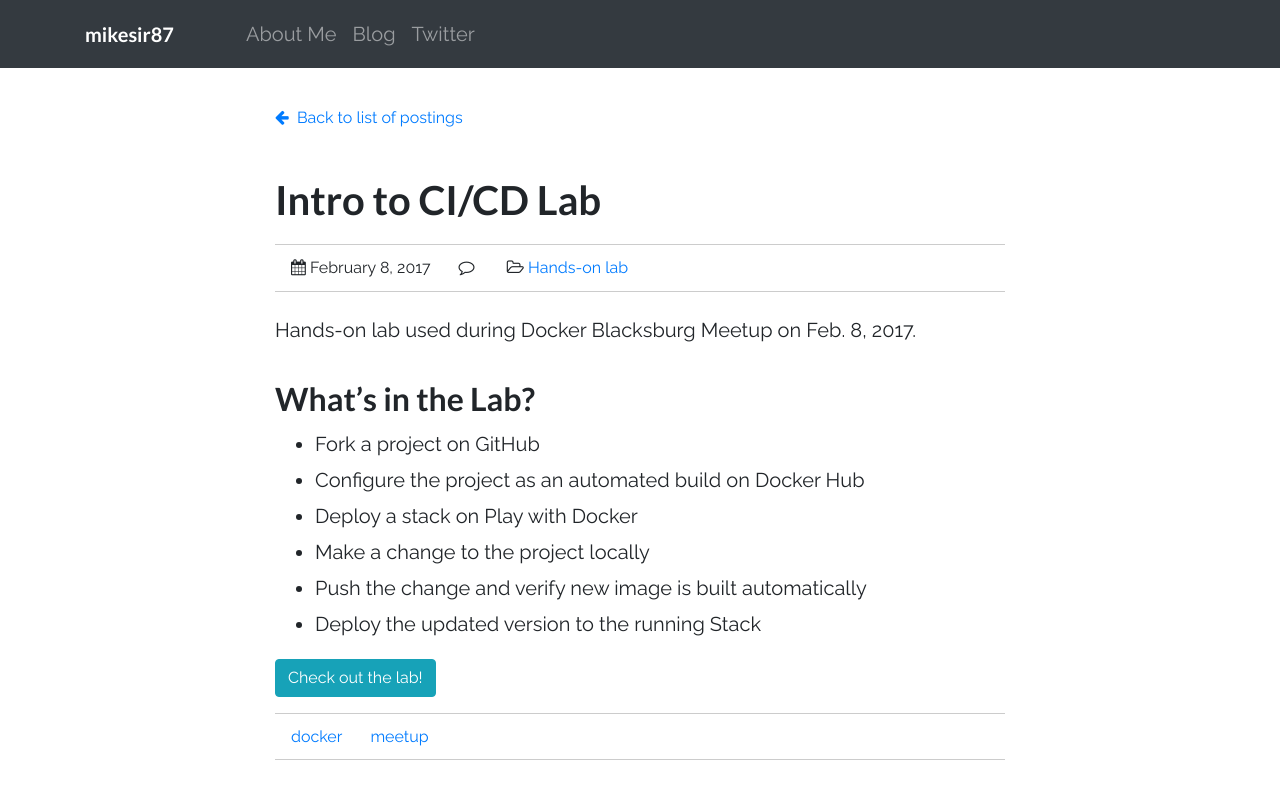
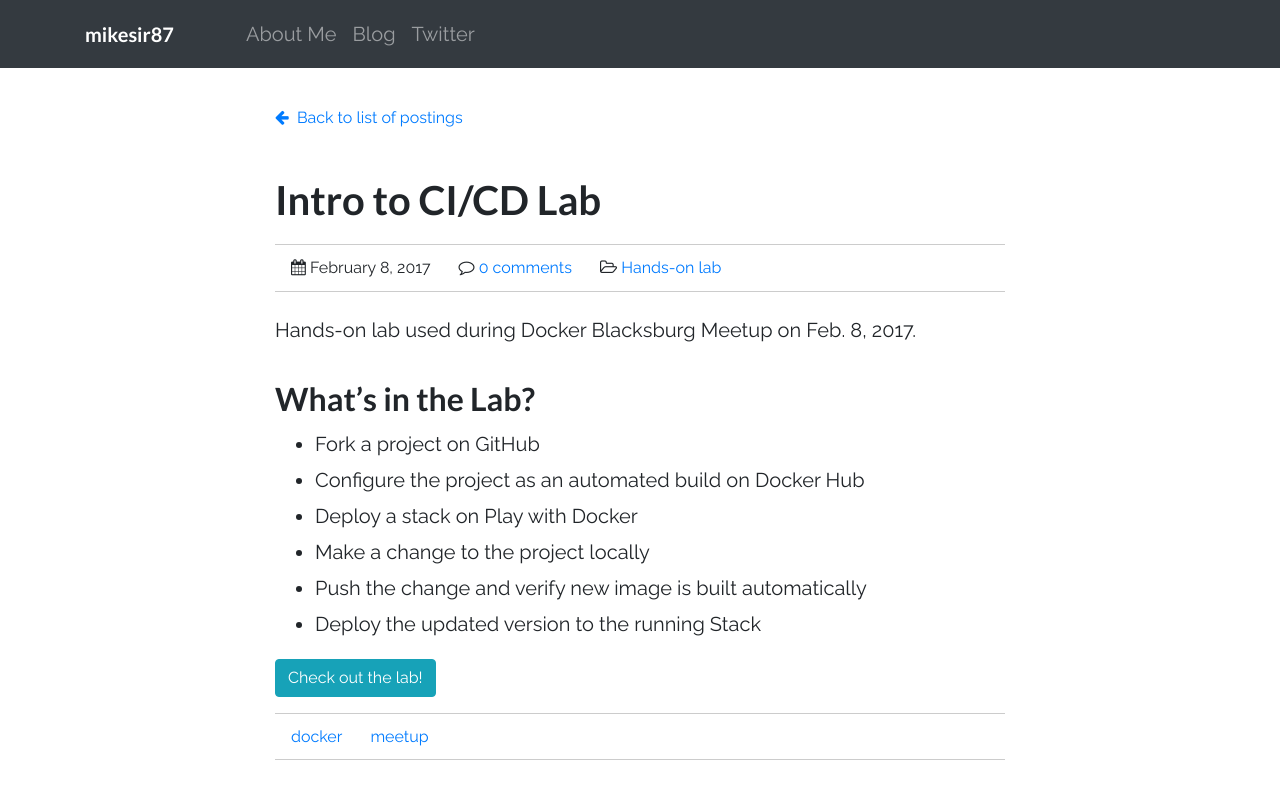
Before and after one commit to mikesir87/blog.mikesir87.io, a Jekyll site: the page built from _posts/2017-02-08-intro-ci-cd-lab.md, in a window 1280 px wide. Shown: the top 799 px of the page. Built offline with Jekyll 4.4.1, drawn with Linux system fonts in a browser that asks for light colours; nearby versions of some CDN libraries; comment, search, counter and statistics services are not loaded; a style sheet for code colours, icons or effects is not loaded.

Commit message:
Fix 0 comments display

```diff
--- a/_layouts/post.html
+++ b/_layouts/post.html
@@ -14,7 +14,7 @@ layout: default
     <ul class="list-inline">
       <li class="list-inline-item posted-on"><i class="fa fa-calendar"></i>&nbsp;{{ page.date | date: "%B %e, %Y" }}</li>
       <li class="list-inline-item comments-link">
-        <i class="fa fa-comment-o"></i>&nbsp;<a href="#disqus_thread" data-disqus-identifier="{{ page.uuid }}"></a>
+        <i class="fa fa-comment-o"></i>&nbsp;<a href="#disqus_thread" data-disqus-identifier="{{ page.uuid }}">0 comments</a>
       </li>
       {% if page.categories != empty %}
         <li class="list-inline-item cat-links">
```
